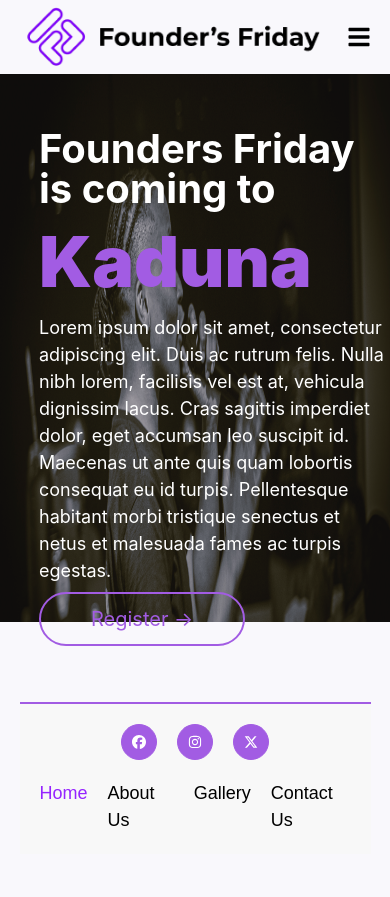
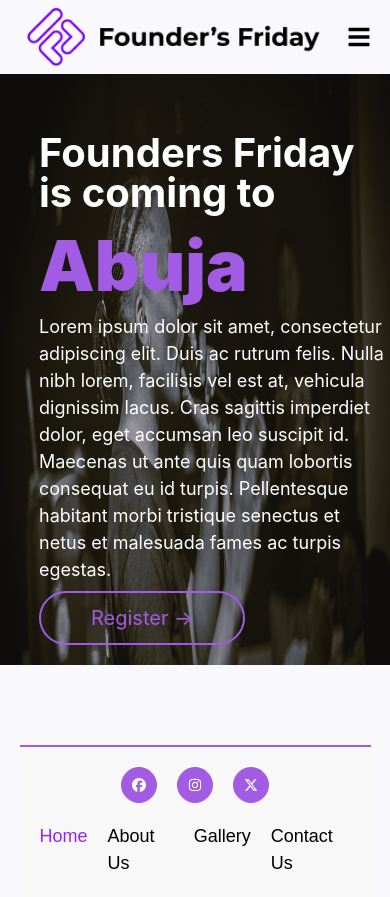
Before and after one commit to bello682/belsoft-system-onboarding-frontend-task, a React (Create React App) app: page /founder-friday-coming-up in a window 390 px wide. Before the commit the page ends 854 px from the top, so only its background shows below. Built offline with nearby package versions, Linux system fonts and the light colour scheme.

Commit message:
updated task

```diff
--- a/src/CSS/bannerFounderFridayComing.css
+++ b/src/CSS/bannerFounderFridayComing.css
@@ -33,10 +33,28 @@
 	color: white;
 }
 
-.banner_founder_friday_coming_content_leading_dynamic_change {
+.dynamic_text_container {
+	height: 100px;
+	overflow: hidden;
+	position: relative;
 	font-size: 100px;
 	font-weight: 900;
 	color: #a25ce3;
+}
+
+.sliding_text {
+	position: absolute;
+	transition: transform 1s ease, opacity 1s ease;
+}
+
+.fade-slide-up {
+	transform: translateY(-50px);
+	opacity: 0;
+}
+
+.sliding_text:not(.fade-slide-up) {
+	transform: translateY(0);
+	opacity: 1;
 }
 
 .banner_founder_friday_coming_content_body {
@@ -62,7 +80,7 @@
 	}
 
 	.banner_founder_friday_coming_image_bg {
-		height: 50vh;
+		height: 70vh;
 	}
 
 	.banner_founder_friday_coming_content {
@@ -73,8 +91,13 @@
 		line-height: 1;
 	}
 
-	.banner_founder_friday_coming_content_leading_dynamic_change {
+	.dynamic_text_container {
+		height: 100px;
+		overflow: hidden;
+		position: relative;
 		font-size: 70px;
+		font-weight: 900;
+		color: #a25ce3;
 	}
 
 	.banner_founder_friday_coming_content_body {
@@ -83,7 +106,7 @@
 	}
 
 	.banner_founder_friday_coming_image_bg {
-		height: 65vh;
+		height: 70vh;
 		width: 100%;
 	}
 }
--- a/src/pages/bannerFounderFridayComing.jsx
+++ b/src/pages/bannerFounderFridayComing.jsx
@@ -1,14 +1,29 @@
-import React from "react";
+import React, { useState, useEffect } from "react";
 import imageBanner from "../assets/images/IMG_2647 1.png";
 import logoImageBanner from "../assets/images/WhatsApp Image 2024-07-02 at 19.41.31_2c96fd5a 1.png";
 import "../CSS/bannerFounderFridayComing.css";
 
 const BannerFounderFridayComing = () => {
+	const data = ["Kaduna", "Abuja", "Lagos", "Kaduna"];
+	const [currentIndex, setCurrentIndex] = useState(0);
+	const [isAnimating, setIsAnimating] = useState(false);
+
+	useEffect(() => {
+		const interval = setInterval(() => {
+			setIsAnimating(true);
+			setTimeout(() => {
+				setIsAnimating(false);
+				setCurrentIndex((prevIndex) => (prevIndex + 1) % data.length);
+			}, 1000);
+		}, 3000);
+		return () => clearInterval(interval);
+	}, [data.length]);
+
 	return (
 		<div className="banner_founder_friday_coming_container">
 			<img
 				src={imageBanner}
-				alt=""
+				alt="Background"
 				className="banner_founder_friday_coming_image_bg"
 			/>
 			<div className="banner_founder_friday_coming_sub_container">
@@ -17,13 +32,13 @@ const BannerFounderFridayComing = () => {
 						<h1 className="banner_founder_friday_coming_content_label">
 							Founders Friday is coming to
 						</h1>
-
-						<div>
-							<h1 className="banner_founder_friday_coming_content_leading_dynamic_change">
-								Kaduna
+						<div className="dynamic_text_container">
+							<h1
+								className={`sliding_text ${isAnimating ? "fade-slide-up" : ""}`}
+							>
+								{data[currentIndex]}
 							</h1>
 						</div>
-
 						<p className="banner_founder_friday_coming_content_body">
 							Lorem ipsum dolor sit amet, consectetur adipiscing elit. Duis ac
 							rutrum felis. Nulla nibh lorem, facilisis vel est at, vehicula
@@ -32,13 +47,12 @@ const BannerFounderFridayComing = () => {
 							turpis. Pellentesque habitant morbi tristique senectus et netus et
 							malesuada fames ac turpis egestas.
 						</p>
-
 						<button className="banner_founder_friday_coming_content_button_register">
 							Register →
 						</button>
 					</div>
 					<div className="banner_founder_friday_coming_content_img_logo_banner">
-						<img src={logoImageBanner} alt="" />
+						<img src={logoImageBanner} alt="Logo" />
 					</div>
 				</div>
 			</div>
```
